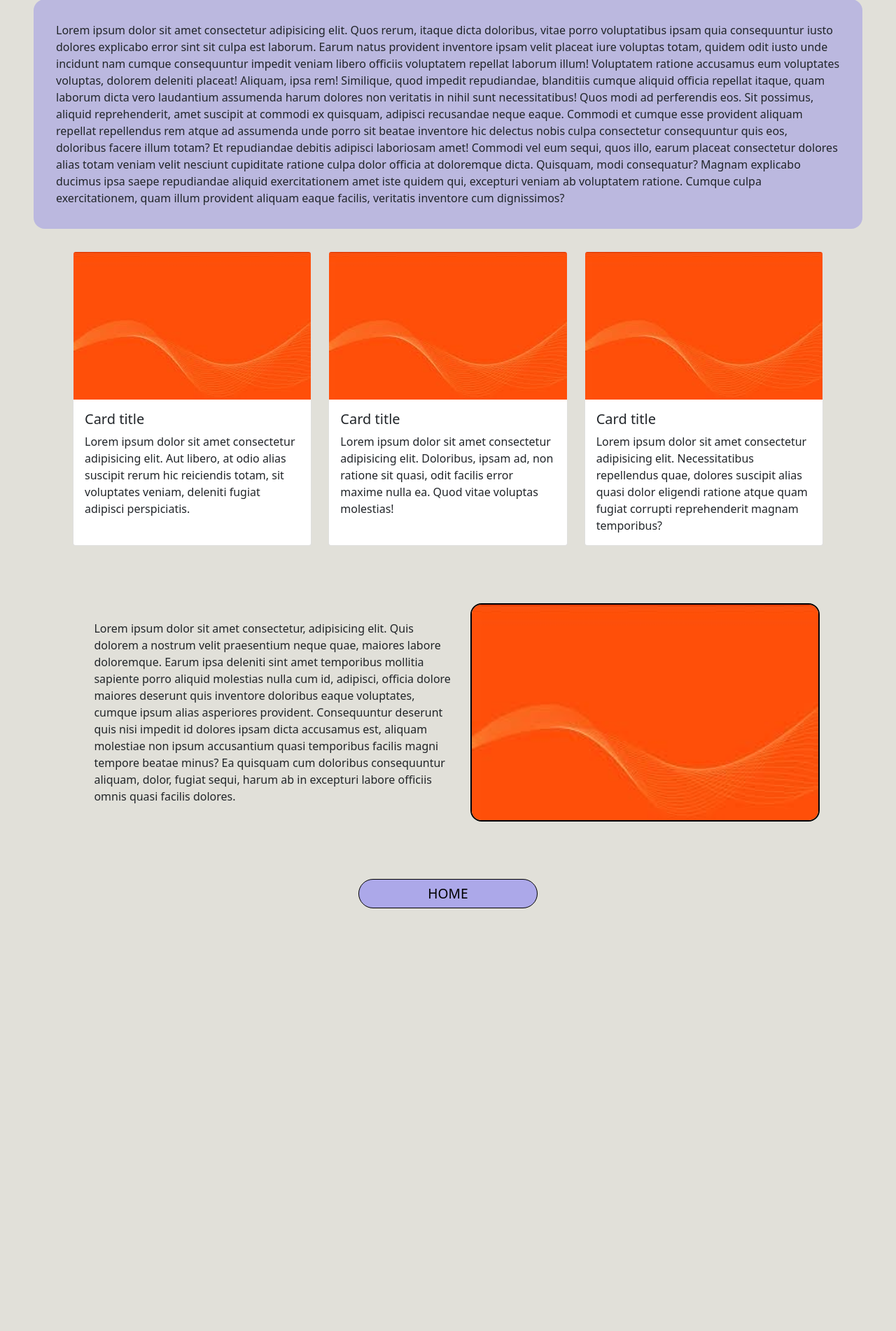
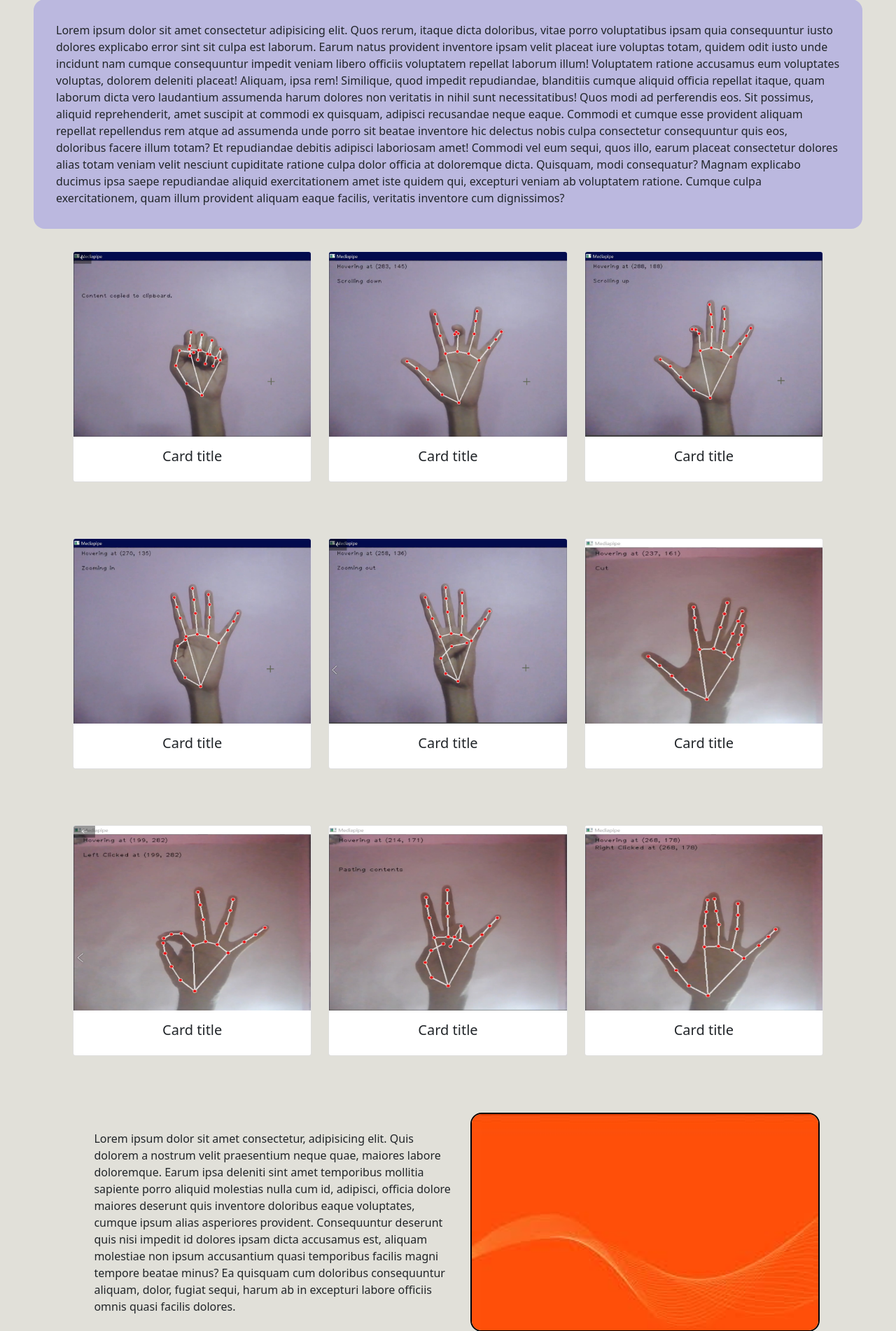
Before and after one commit to MLSAKIIT/Gesture-Navigation-System, a Node server app: page /viewMore2 in a window 1280 px wide. Shown: the part 49-1951 px from the top of the page at 70% size. Before the commit the page ends 1347 px from the top, so only its background shows below. Run offline with Node 20, Linux system fonts and the light colour scheme.

Commit message:
documentation in viewmore2

```diff
--- a/GestureNavigationSystem/public/stylesheets/viewMore2.css
+++ b/GestureNavigationSystem/public/stylesheets/viewMore2.css
@@ -23,7 +23,13 @@ body {
     margin-right: 3.5rem;
     margin-bottom: 3rem;
     border-radius: 1rem;
+}
 
+.picSize{
+    overflow: hidden;
+    object-fit: fill;
+    /*width: 20rem;*/
+    height: 16.5rem ;
 }
 .row{
     padding: 1rem;
--- a/GestureNavigationSystem/views/viewMore2.ejs
+++ b/GestureNavigationSystem/views/viewMore2.ejs
@@ -45,35 +45,92 @@
         <div class="row row-cols-1 row-cols-md-3 g-4">
             <div class="col">
               <div class="card h-100">
-                <img src="IMAGES/dummy2.jpeg" class="card-img-top" alt="...">
-                <div class="card-body">
+                <img src="IMAGES/copyContent.jpg" class="card-img-top picSize" alt="...">
+                <div class="card-body text-center">
                   <h5 class="card-title">Card title</h5>
-                  <p class="card-text">Lorem ipsum dolor sit amet consectetur adipisicing elit. Aut libero, at odio alias suscipit rerum hic reiciendis totam, sit voluptates veniam, deleniti fugiat adipisci perspiciatis.</p>
                 </div>
               </div>
             </div>
             <div class="col">
               <div class="card h-100">
-                <img src="IMAGES/dummy2.jpeg" class="card-img-top" alt="...">
-                <div class="card-body">
+                <img src="IMAGES/scrollDown.jpg" class="card-img-top picSize" alt="...">
+                <div class="card-body text-center">
                   <h5 class="card-title">Card title</h5>
-                  <p class="card-text">Lorem ipsum dolor sit amet consectetur adipisicing elit. Doloribus, ipsam ad, non ratione sit quasi, odit facilis error maxime nulla ea. Quod vitae voluptas molestias!</p>
                 </div>
 
               </div>
             </div>
             <div class="col">
               <div class="card h-100">
-                <img src="IMAGES/dummy2.jpeg" class="card-img-top" alt="...">
-                <div class="card-body">
+                <img src="IMAGES/scrollUp.jpg" class="card-img-top  picSize" alt="...">
+                <div class="card-body text-center">
                   <h5 class="card-title">Card title</h5>
-                  <p class="card-text">Lorem ipsum dolor sit amet consectetur adipisicing elit. Necessitatibus repellendus quae, dolores suscipit alias quasi dolor eligendi ratione atque quam fugiat corrupti reprehenderit magnam temporibus?</p>
                 </div>
               </div>
             </div>
           </div>
       </section>
-      <!-- ----TEXT + IMAGE -- SECTION---- -->
+    <!-- 3 CARDS SECTION -->
+    <section class="CARDS">
+        <div class="row row-cols-1 row-cols-md-3 g-4">
+            <div class="col">
+                <div class="card h-100">
+                    <img src="IMAGES/zoomIn.jpg" class="card-img-top picSize" alt="...">
+                    <div class="card-body text-center">
+                        <h5 class="card-title">Card title</h5>
+                    </div>
+                </div>
+            </div>
+            <div class="col">
+                <div class="card h-100">
+                    <img src="IMAGES/zoomOut.jpg" class="card-img-top picSize" alt="...">
+                    <div class="card-body text-center">
+                        <h5 class="card-title">Card title</h5>
+                    </div>
+
+                </div>
+            </div>
+            <div class="col">
+                <div class="card h-100">
+                    <img src="IMAGES/cut.jpg" class="card-img-top picSize" alt="...">
+                    <div class="card-body text-center">
+                        <h5 class="card-title">Card title</h5>
+                    </div>
+                </div>
+            </div>
+        </div>
+    </section>
+    <!-- 3 CARDS SECTION -->
+    <section class="CARDS">
+        <div class="row row-cols-1 row-cols-md-3 g-4">
+            <div class="col">
+                <div class="card h-100">
+                    <img src="IMAGES/leftClicked.jpg" class="card-img-top picSize" alt="...">
+                    <div class="card-body text-center">
+                        <h5 class="card-title">Card title</h5>
+                    </div>
+                </div>
+            </div>
+            <div class="col">
+                <div class="card h-100">
+                    <img src="IMAGES/pasting.jpg" class="card-img-top picSize" alt="...">
+                    <div class="card-body text-center">
+                        <h5 class="card-title">Card title</h5>
+                    </div>
+
+                </div>
+            </div>
+            <div class="col">
+                <div class="card h-100">
+                    <img src="IMAGES/RightClick.jpg" class="card-img-top picSize" alt="...">
+                    <div class="card-body text-center">
+                        <h5 class="card-title">Card title</h5>
+                    </div>
+                </div>
+            </div>
+        </div>
+    </section>
+    <!-- ----TEXT + IMAGE -- SECTION---- -->
   <section class="sec3">
     <div class="a1">
       <p>
```
Also changed, not shown: GestureNavigationSystem/public/IMAGES/LOGO.jpeg (deleted), GestureNavigationSystem/public/IMAGES/copyContent.jpg (added), GestureNavigationSystem/public/IMAGES/cut.jpg (added), GestureNavigationSystem/public/IMAGES/leftClicked.jpg (added), GestureNavigationSystem/public/IMAGES/pasting.jpg (added), GestureNavigationSystem/public/IMAGES/rightClick.jpg (added), GestureNavigationSystem/public/IMAGES/scrollDown.jpg (added), GestureNavigationSystem/public/IMAGES/scrollUp.jpg (added), GestureNavigationSystem/public/IMAGES/zoomIn.jpg (added), GestureNavigationSystem/public/IMAGES/zoomOut.jpg (added).
